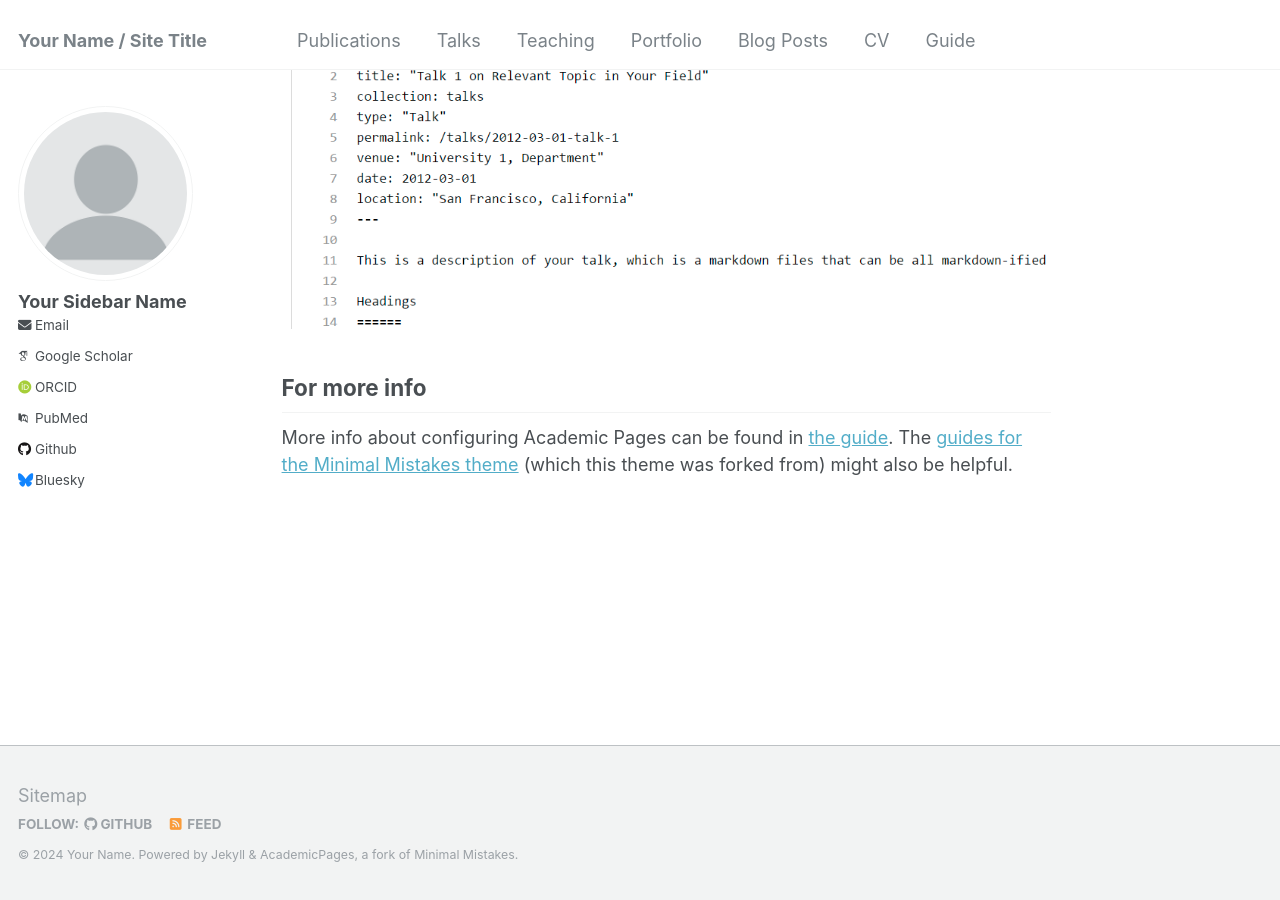
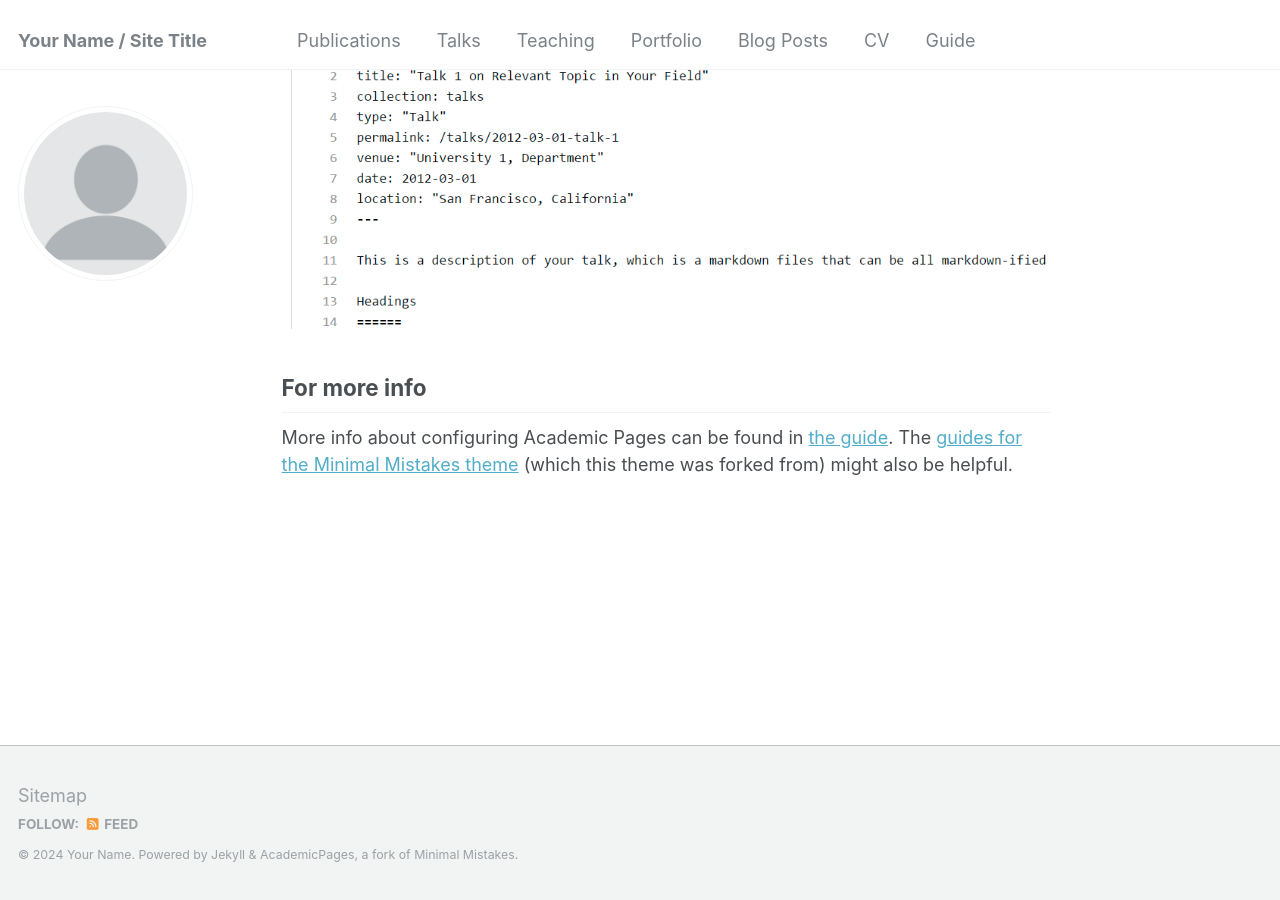
Before and after one commit to sunshineholidayus/web3, a Jekyll site: the page built from _pages/about.md, in a window 1280 px wide and 900 px high, scrolled down 2660 px. Built offline with Jekyll 4.4.1, drawn with Linux system fonts in a browser that asks for light colours; some web fonts are replaced.

Commit message:
Update _config.yml

```diff
--- a/_config.yml
+++ b/_config.yml
@@ -22,33 +22,33 @@ repository               : "academicpages/academicpages.github.io"
 author:
   # Biographic information
   avatar           : "profile.png"
-  name             : "Your Sidebar Name"
+  #name             : "Your Sidebar Name"
   #pronouns         : # example: "she/her"
   #bio              : "Short biography for the left-hand sidebar"
   #location         : "Earth"
   #employer         : "Red Brick University"
   #uri              : # URL
-  email            : "none@example.org"
+  #email            : "none@example.org"
 
   # Academic websites
-  arxiv            : # URL - Update with the correct link to your profile
-  googlescholar    : "https://scholar.google.com/citations?user=PS_CX0AAAAAJ"
-  impactstory      : # URL
-  orcid            : "http://orcid.org/yourorcidurl"
-  semantic         : # URL
-  pubmed           : "https://www.ncbi.nlm.nih.gov/pubmed/?term=john+snow"
-  researchgate     : # URL
+  #arxiv            : # URL - Update with the correct link to your profile
+  #googlescholar    : "https://scholar.google.com/citations?user=PS_CX0AAAAAJ"
+  #impactstory      : # URL
+  #orcid            : "http://orcid.org/yourorcidurl"
+  #semantic         : # URL
+  #pubmed           : "https://www.ncbi.nlm.nih.gov/pubmed/?term=john+snow"
+  #researchgate     : # URL
 
   # Repositories and software development
-  bitbucket        : # Username - Update with your username on the site
-  codepen          : # Username
-  dribbble         : # Username
-  github           : "academicpages"
-  kaggle           : # Username
-  stackoverflow    : # User number or user number and name (i.e., use "1" or "1/jeff-atwood")
+  #bitbucket        : # Username - Update with your username on the site
+  #codepen          : # Username
+  #dribbble         : # Username
+  #github           : "academicpages"
+  #kaggle           : # Username
+  #stackoverflow    : # User number or user number and name (i.e., use "1" or "1/jeff-atwood")
 
   # Social media
-  bluesky          : "bsky.app" # Replace this with you Bluesky username
+  #bluesky          : "bsky.app" # Replace this with you Bluesky username
   facebook         : # Username
   flickr           : # Username
   foursquare       : # Username
```
